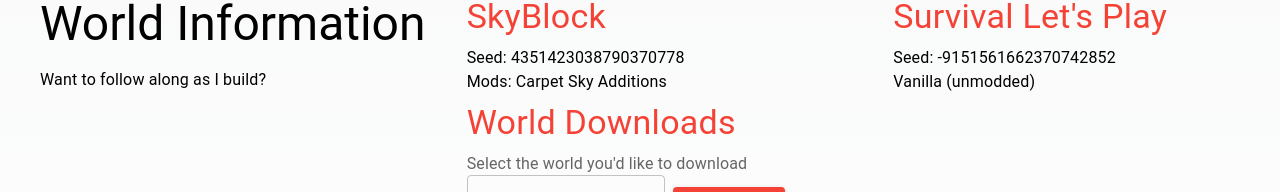
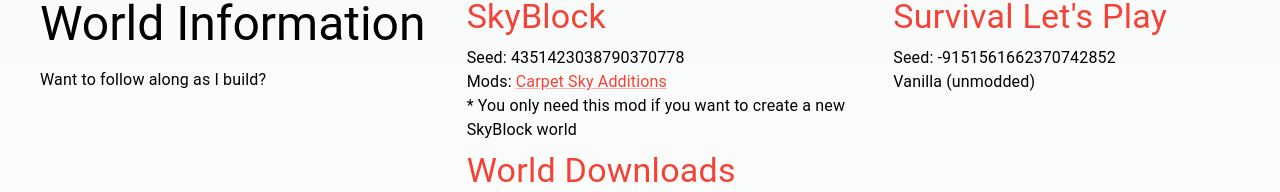
Before and after one commit to zachtjones/minecraft-website, a Next.js app: page / in a window 1280 px wide. Shown: the part 2785-2977 px from the top of the page. Built offline with nearby package versions, Linux system fonts and the light colour scheme.

Commit message:
Update description of mods

```diff
--- a/components/sections/WorldInformation.tsx
+++ b/components/sections/WorldInformation.tsx
@@ -33,7 +33,10 @@
                     Seed: 4351423038790370778
                 </Typography>
                 <Typography variant='body1'>
-                    Mods: Carpet Sky Additions
+                    Mods: <Link target='_blank' href='https://beta.curseforge.com/minecraft/mc-mods/carpet-sky-additions'>Carpet Sky Additions</Link>
+                </Typography>
+                <Typography variant="body1">
+                    * You only need this mod if you want to create a new SkyBlock world
                 </Typography>
             </Grid>
             <Grid item xs={3} md={1}>
```
